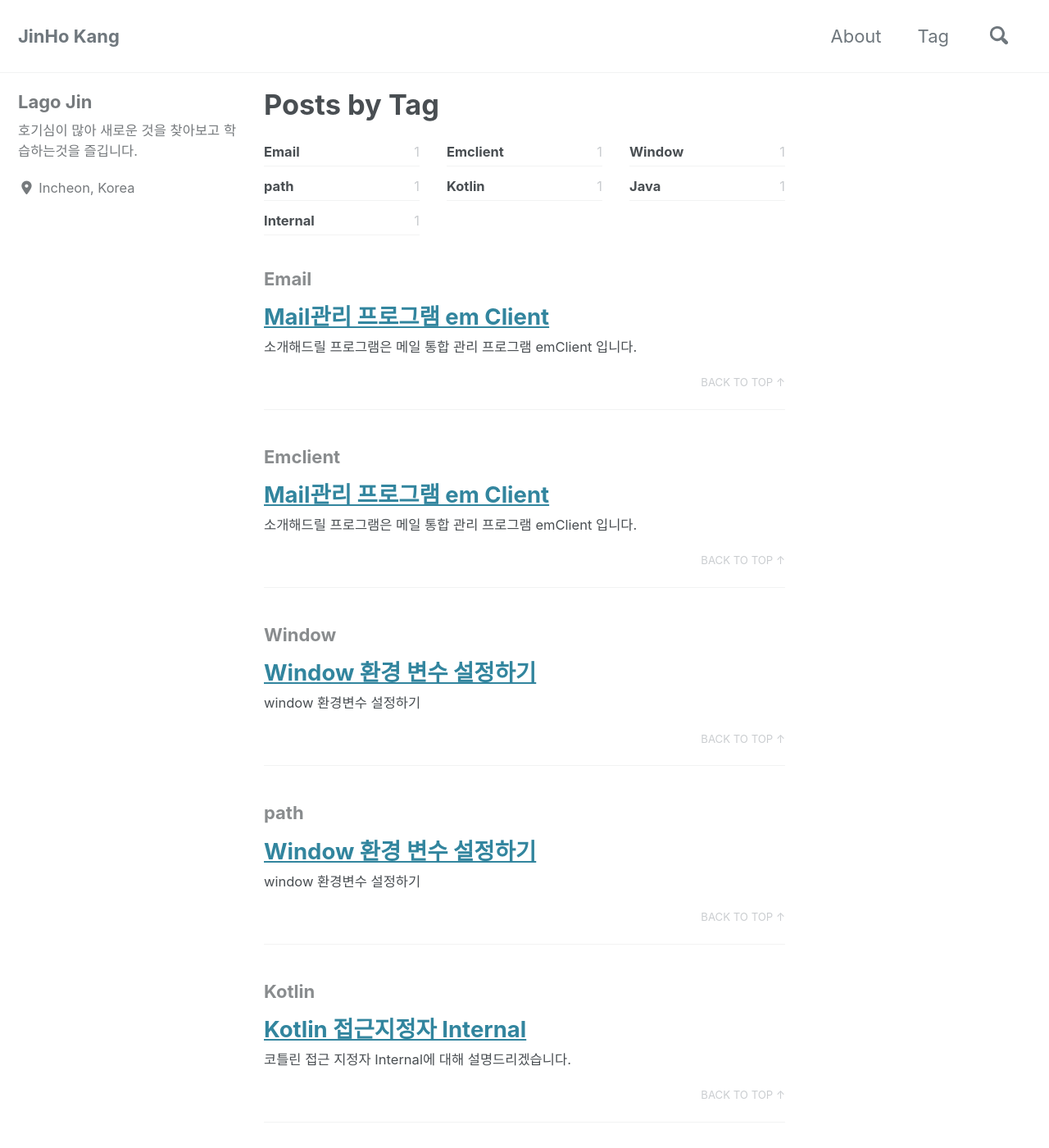
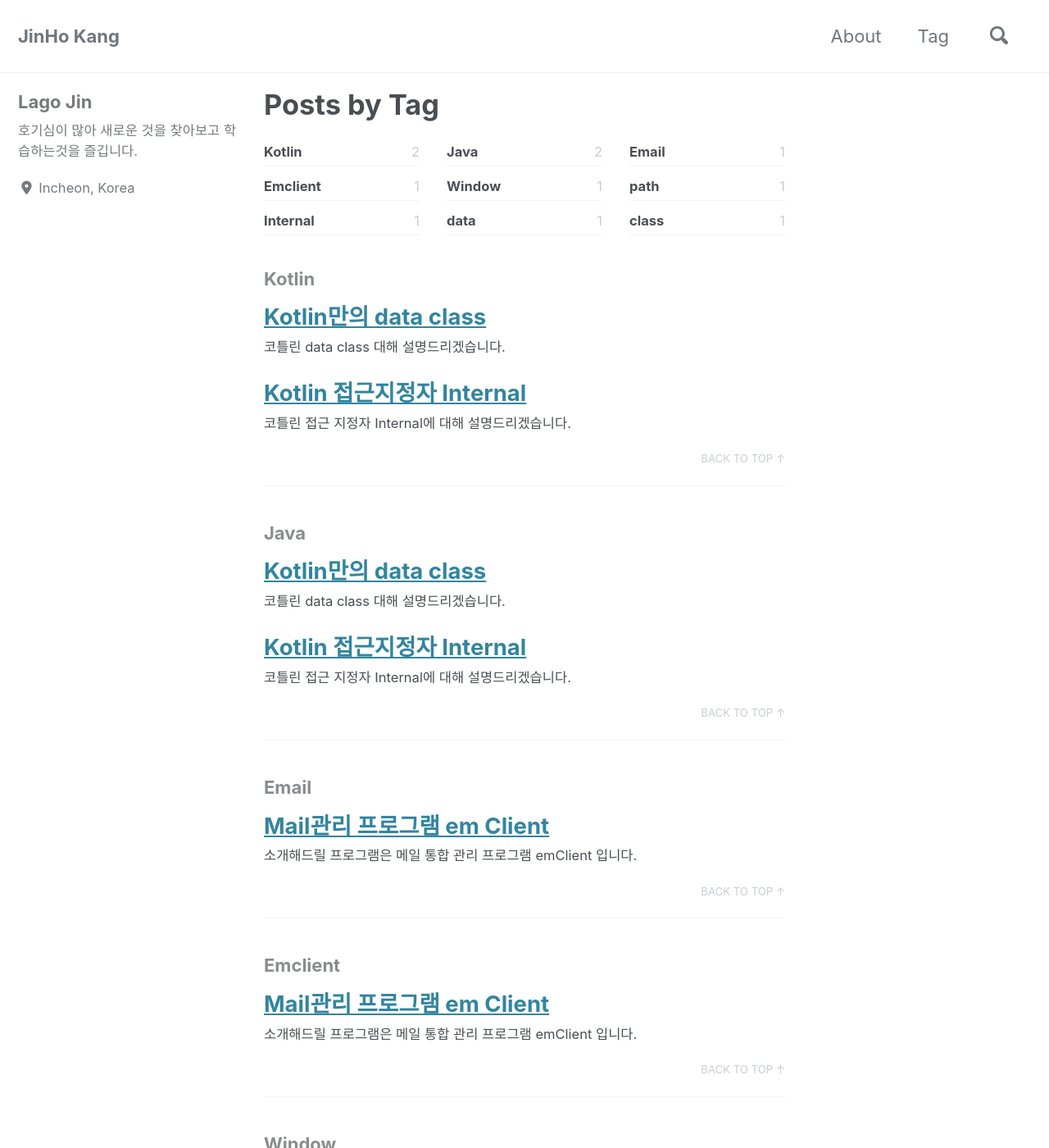
Before and after one commit to lagoJin/lagoJin.github.io, a Jekyll site: the page built from _pages/tag-archive.md, in a window 1280 px wide and 1400 px high. Shown: the whole window at 82% size. Built offline with Jekyll 4.4.1, drawn with Linux system fonts in a browser that asks for light colours; cached includes are drawn as plain includes; nearby versions of some CDN libraries; some of the changed text lies outside the part shown.

Commit message:
Kotlin Data class 포스팅

```diff
--- /dev/null
+++ b/_posts/2018/08/2018-08-03-kotlin-data.md
@@ -0,0 +1,45 @@
+---
+title: Kotlin만의 data class
+date: '2018-08-03 15:32:00 +0300'
+published : true
+categories : [Software]
+excerpt: 코틀린 data class 대해 설명드리겠습니다.
+comments : true
+tags: [Kotlin,Java,data,class]
+---
+
+자바에서 Pojo를 만들게 되면
+
+### Java
+~~~
+class Person {
+
+  private String name;
+  private int age;
+  private String address;
+
+  public Person(String name, int age, String address){
+    this.name = name;
+    this.age= age;
+    this.address = address;
+  }
+~~~
+
+getter/setter는 기본에  + hashCode와 Equals를 추가로 정의해줘야하는 경우가 생깁니다
+
+
+하지만, 코틀린에서는 사용자의 편의성을 위해 class앞에 data를 붙여주면 됩니다
+
+### Kotlin
+~~~
+data class Person(
+  private val name:String,
+  private val age:Int,
+  private val address:String)
+~~~
+
+이렇게만 선언해주시면 내부적으로 처리를 해줍니다!
+
+정말 간단하죠!? 사용자의 편의성을 위해 생각을 많이 한것 같습니다~
+
+Java에서도 비슷한 기능을 제공하는 [Lombok](https://projectlombok.org)도 존재합니다!
```
Also changed, not shown: _posts/2018/08/2018-08-02-kotlin-internal.md (+1 -1 lines).
